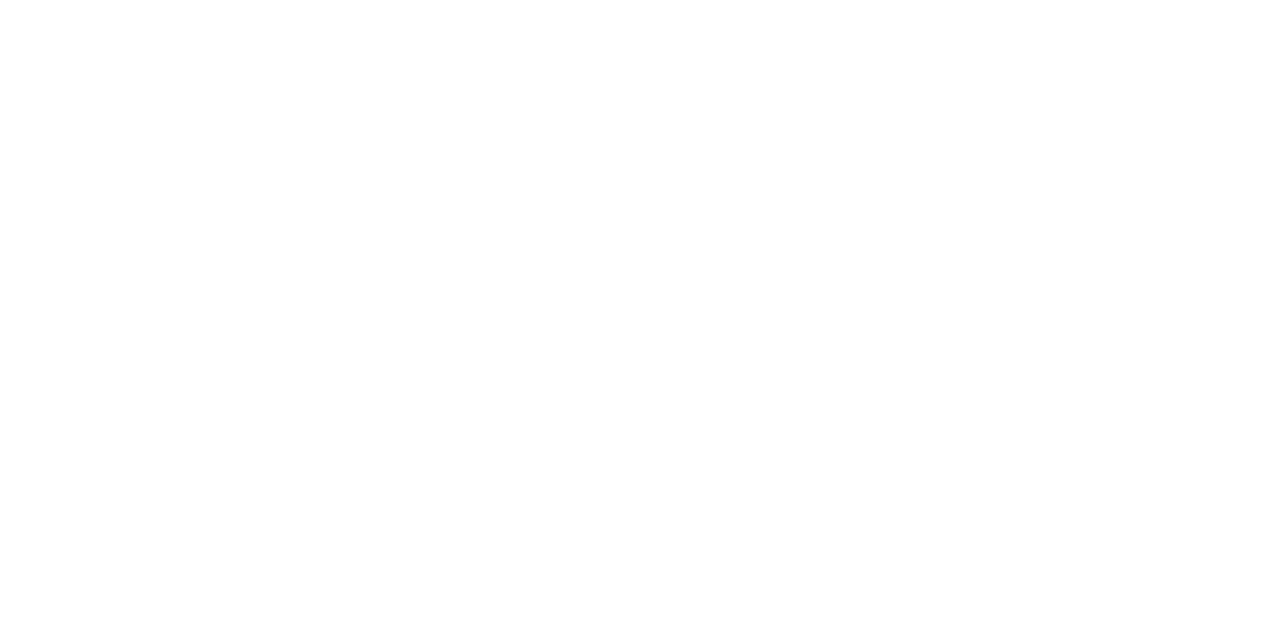
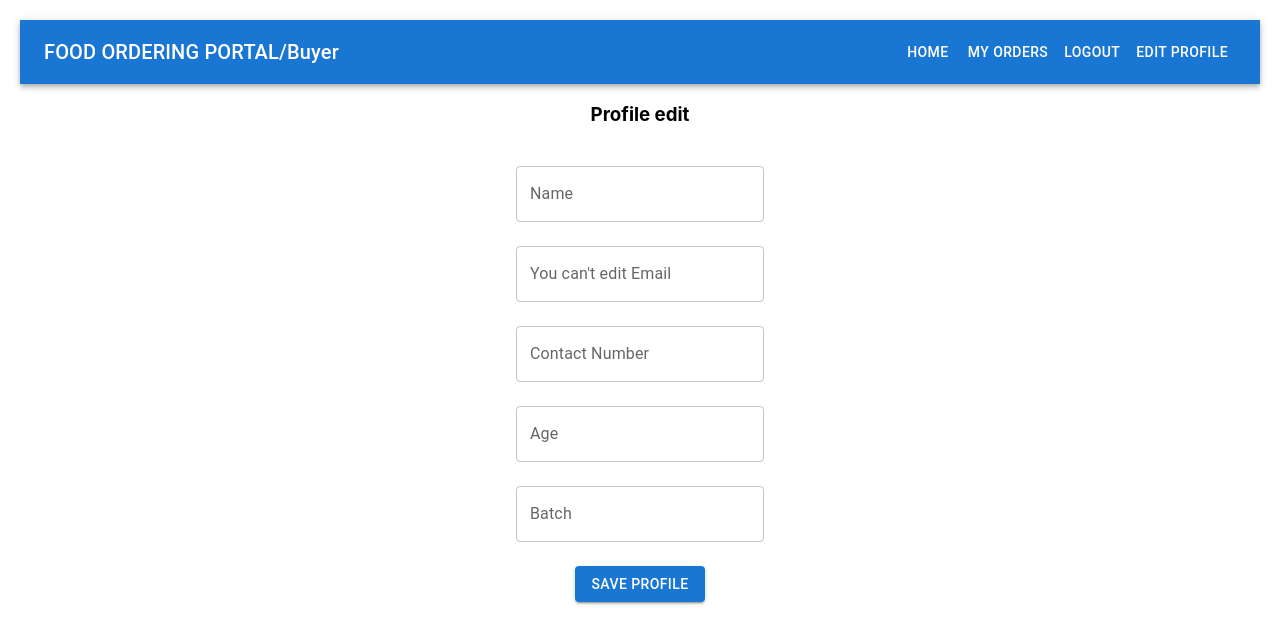
Before and after one commit to HARSHAVARDHAN155/MERNSTACK, a React (Create React App) app in the folder frontend/: page /buyer_edit in a window 1280 px wide. Before the commit this address had no page. Shown: the top 644 px of the page. Built offline with nearby package versions, Linux system fonts and the light colour scheme; no server answers.

Commit message:
edited profile

```diff
--- a/frontend/src/App.js
+++ b/frontend/src/App.js
@@ -13,6 +13,7 @@ import Login from "./components/common/Login";
 import Buyer_home from "./components/common/Buyer_Home";
 import Vendor_Home from "./components/common/Vendor_Home";
 import Buyer_Navbar from "./components/templates/Buyer_Navbar";
+import Buyer_edit from "./components/common/Buyer_edit";
 
 const Layout = () => {
   return (
@@ -39,6 +40,7 @@ function App() {
           <Route path="allregister" element={<Common_registration />} />
           <Route path="user_register" element={<UserRegister />} />
           <Route path="vendor_register" element={<VendorRegister />} />
+          <Route path="buyer_edit" element={<Buyer_edit/>} />
           <Route path="profile" element={<Profile />} />
         </Route>
       </Routes>
--- /dev/null
+++ b/frontend/src/components/common/Buyer_edit.js
@@ -0,0 +1,176 @@
+import { blue } from "@mui/material/colors";
+import { Box, fontSize } from "@mui/system";
+import { useState, useEffect } from "react";
+import Navbar from "../templates/Navbar";
+import React, { Component } from 'react';
+import Grid from "@mui/material/Grid";
+import TextField from "@mui/material/TextField";
+import Button from "@mui/material/Button";
+import Buyer_Navbar from "../templates/Buyer_Navbar";
+import axios from "axios";
+import Wallet from "./Wallet";
+import { useNavigate, useLocation } from "react-router";
+
+import { BrowserRouter as Router, Route, Link } from "react-router-dom";
+
+
+
+const Buyer_edit = (props) => {
+    const navigate = useNavigate();
+
+    let location = useLocation();
+    const [name, setUser] = useState("");
+    const [contactNumber, setc] = useState("");
+    const [age, setAge] = useState("");
+    const [batch, setBatch] = useState("");
+    const [password, setPass] = useState("");
+    const [wallet, setWallet] = useState(0);
+    const [email, setEmail] = useState(localStorage.getItem("email"));
+    const [type, setType] = useState(localStorage.getItem("type"));
+
+    const onChangeUsername = (event) => {
+        setUser(event.target.value);
+    };
+
+    const onChangeEmail = (event) => {
+        // setEmail(event.target.value);
+    };
+    const onChangeContact = (event) => {
+        setc(event.target.value);
+    };
+    const onChangeAge = (event) => {
+        setAge(event.target.value);
+    };
+    const onChangebatch = (event) => {
+        setBatch(event.target.value);
+    };
+    const onChangePassword = (event) => {
+        setPass(event.target.value);
+    };
+
+    const Nuser = {
+        email: email,
+
+    }
+
+    useEffect(() => {
+
+        axios
+            .post('http://localhost:4000/user/xxx', Nuser)
+            .then((response) => {
+                console.log(response.data);
+                if (response.data.val == 1) {
+                    console.log(response.data);
+                    setUser(response.data.name);
+                    setAge(response.data.age);
+                    setc(response.data.contactNumber);
+                    setBatch(response.data.batch);
+                    setWallet(response.data.wallet);
+                    console.log(response.data);
+                    console.log("here");
+
+                }
+                else {
+                    alert("no fetch");
+                }
+            })
+            .catch((error) => {
+                console.log(error);
+            }
+            );          // setc(response.contactNumber)
+    }, [])
+
+    const onSubmit = (event) => {
+        event.preventDefault();
+
+        const NUser = {
+            name: name,
+            email: email,
+            contactNumber: contactNumber,
+            age: age,
+            batch: batch,
+            wallet:wallet,
+            // password: password,
+            date: Date.now(),
+        };
+
+        axios
+            .post("http://localhost:4000/user/buyer_edit", NUser)
+            .then((response) => {
+                alert("sucessfully edited\t" + response.data.name);
+                console.log(response.data);
+            });
+
+    };
+
+    return (
+        <div>
+            <div> <Buyer_Navbar></Buyer_Navbar></div>
+            {/* <div> <Wallet /> </div> */}
+            <h3  className="center"> Profile edit </h3>
+            <div  style={{marginTop:40}} >
+                <Grid container align={"center"} spacing={3}>
+
+                    <Grid item xs={12}>
+                        <TextField
+                            label="Name"
+                            variant="outlined"
+                            value={name}
+                            onChange={onChangeUsername}
+                        />
+                    </Grid>
+                    <Grid item xs={12}>
+                        <TextField
+                            label="You can't edit Email"
+                            variant="outlined"
+                            value={email}
+                            onChange={onChangeEmail}
+                        />
+                    </Grid>
+                    <Grid item xs={12}>
+                        <TextField
+                            label="Contact Number"
+                            variant="outlined"
+                            value={contactNumber}
+                            onChange={onChangeContact}
+                        />
+                    </Grid>
+                    <Grid item xs={12}>
+                        <TextField
+                            label="Age"
+                            variant="outlined"
+                            value={age}
+                            onChange={onChangeAge}
+                        />
+                    </Grid>
+                    <Grid item xs={12}>
+                        <TextField
+                            label="Batch"
+                            variant="outlined"
+                            value={batch}
+                            onChange={onChangebatch}
+                        />
+                    </Grid>
+                    {/* <Grid item xs={12}>
+                        <TextField
+
+                            label="Password"
+                            variant="outlined"
+                            value={password}
+                            type="password"
+                            onChange={onChangePassword}
+                        />
+                     </Grid> */}
+                    <Grid item xs={12}>
+                        <Button variant="contained" onClick={onSubmit}>
+                           Save Profile
+                        </Button>
+                    </Grid>
+                </Grid>
+            </div>
+
+             </div>
+
+    );
+};
+export default Buyer_edit;
--- a/frontend/src/components/templates/Buyer_Navbar.js
+++ b/frontend/src/components/templates/Buyer_Navbar.js
@@ -33,7 +33,7 @@ const Buyer_Navbar = () => {
           <Button color="inherit" onClick={() =>{  localStorage.setItem("email", ""); navigate("/")}}>
           Logout
           </Button>
-          <Button color="inherit" onClick={() => navigate("/users")}>
+          <Button color="inherit" onClick={() => navigate("/buyer_edit")}>
            Edit Profile
           </Button>
         </Toolbar>
```
Also changed, not shown: 2 other files (tests, documents, lock files or other folders).
